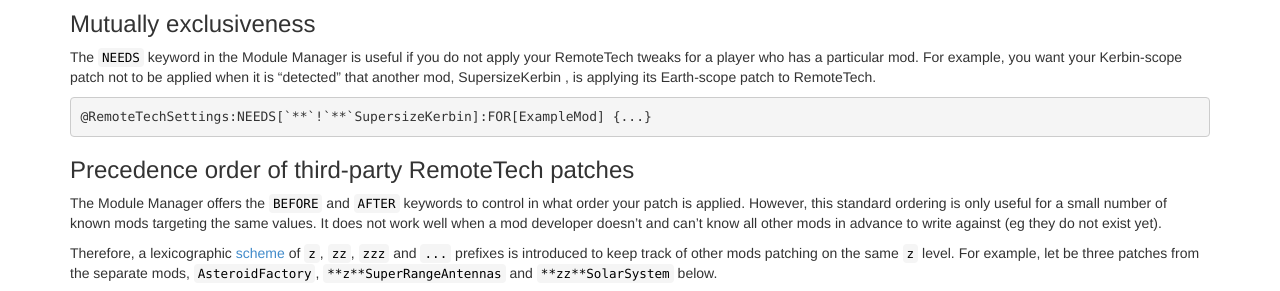
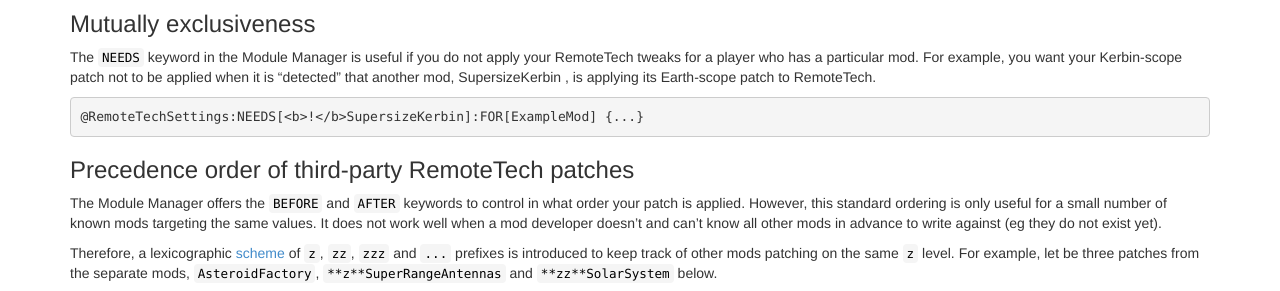
Before and after one commit to RemoteTechnologiesGroup/RemoteTech, a Jekyll site: the page built from modders/settings.md, in a window 1280 px wide and 900 px high, scrolled down 3955 px. Shown: the part 433-724 px from the top of the window. Built offline with Jekyll 4.4.1, drawn with Linux system fonts in a browser that asks for light colours; nearby versions of some CDN libraries.

Commit message:
Try another bolden-code trick

````diff
--- a/modders/settings.md
+++ b/modders/settings.md
@@ -224,7 +224,7 @@
 The `NEEDS` keyword in the Module Manager is useful if you do not apply your RemoteTech tweaks for a player who has a particular mod. For example, you want your Kerbin-scope patch not to be applied when it is "detected" that another mod, SupersizeKerbin , is applying its Earth-scope patch to RemoteTech.
 
 ```
-@RemoteTechSettings:NEEDS[`**`!`**`SupersizeKerbin]:FOR[ExampleMod] {...}
+@RemoteTechSettings:NEEDS[<b>!</b>SupersizeKerbin]:FOR[ExampleMod] {...}
 ```
 
 ### Precedence order of third-party RemoteTech patches
````
